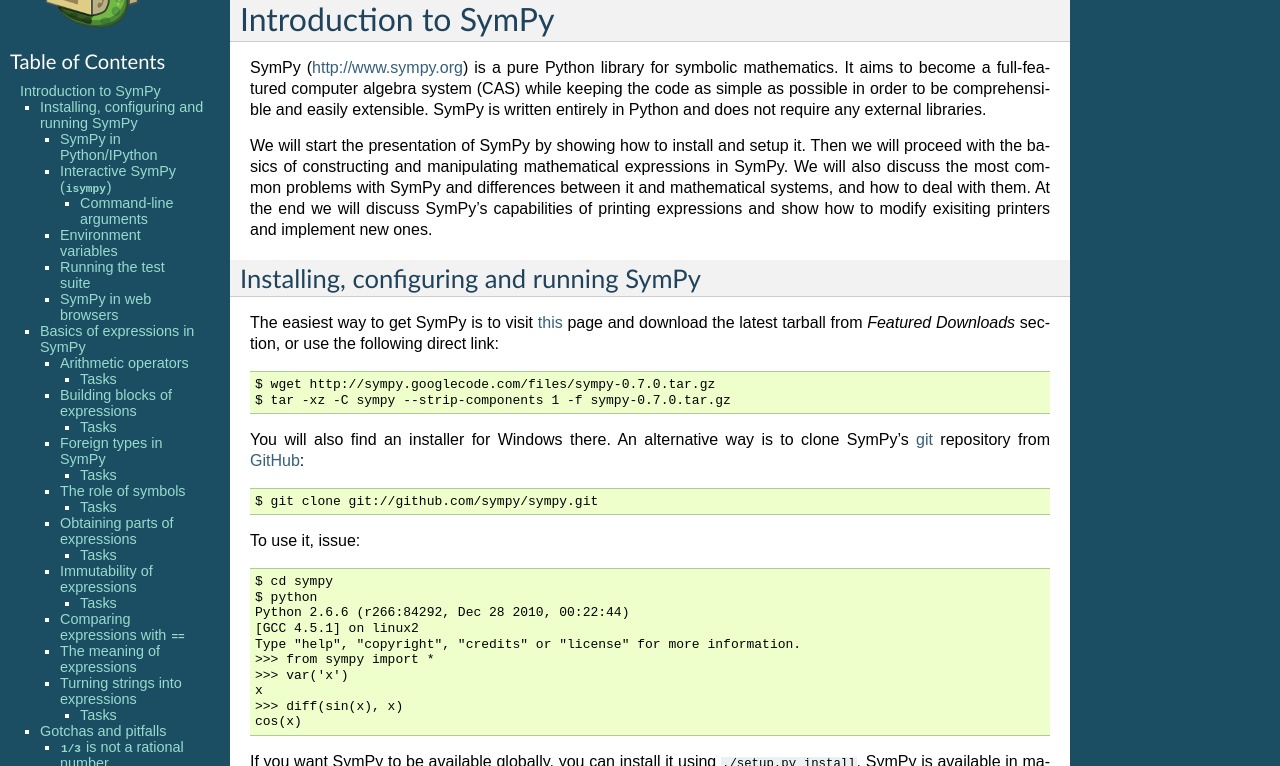
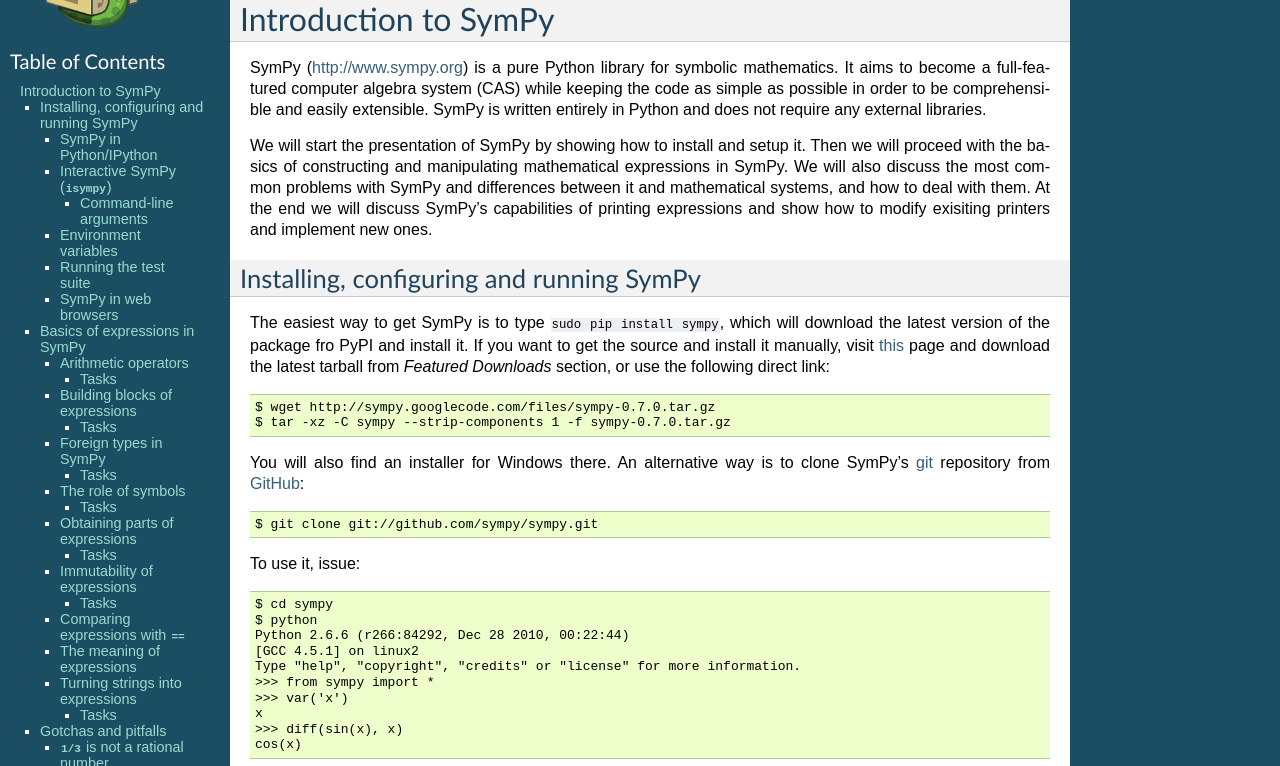
Before and after one commit to sympy/scipy-2016-tutorial, a Sphinx documentation site: the page built from source/introduction.rst, in a window 1280 px wide and 900 px high, cut to the strip 134-900 px from the top of the window. Built offline with Sphinx 7.4.7, drawn with Linux system fonts in a browser that asks for light colours.

Commit message:
Recommend installing sympy with pip

```diff
--- a/source/introduction.rst
+++ b/source/introduction.rst
@@ -20,9 +20,12 @@ modify exisiting printers and implement new ones.
 Installing, configuring and running SymPy
 =========================================
 
-The easiest way to get SymPy is to visit `this <http://code.google.com/p/sympy>`_
-page and download the latest tarball from *Featured Downloads* section,
-or use the following direct link::
+The easiest way to get SymPy is to type ``sudo pip install sympy``,
+which will download the latest version of the package fro PyPI and
+install it.  If you want to get the source and install it manually,
+visit `this <http://code.google.com/p/sympy>`_ page and download the
+latest tarball from *Featured Downloads* section, or use the following
+direct link::
 
     $ wget http://sympy.googlecode.com/files/sympy-0.7.0.tar.gz
     $ tar -xz -C sympy --strip-components 1 -f sympy-0.7.0.tar.gz
```
